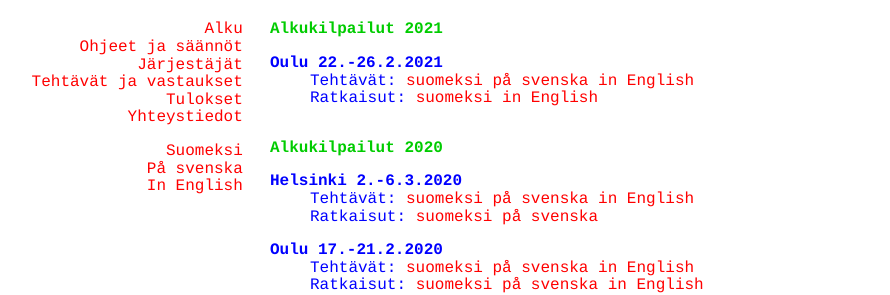
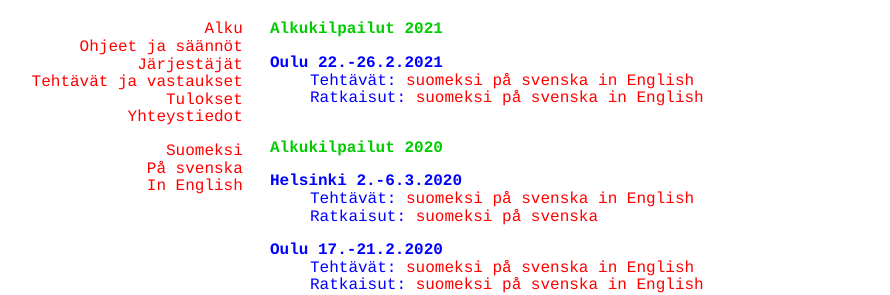
Before and after one commit to matematiikkakilpailut/matematiikkakilpailut.github.io, a Jekyll site: the page built from seiskat/tehtavat.html, in a window 1280 px wide and 900 px high. Shown: the part 203-498 px from the top of the window, without its empty margins (50-940 px from the left). Built offline with Jekyll 4.4.1, drawn with Linux system fonts in a browser that asks for light colours.

Commit message:
Update tehtavat.html
Oulu ruotsiksi

```diff
--- a/seiskat/tehtavat.html
+++ b/seiskat/tehtavat.html
@@ -15,6 +15,7 @@ Teht&auml;v&auml;t ja ratkaisut ilmestyv&auml;t t&auml;lle sivulle kilpailun j&a
   </dd>
   <dd>Ratkaisut:
     <a href="./2021/o_r.pdf">suomeksi</a>
+    <a href="./2021/o_sv_r.pdf">p&aring; svenska</a>
     <a href="./2021/o_en_r.pdf">in English</a>
   </dd>
 </dl>
```
